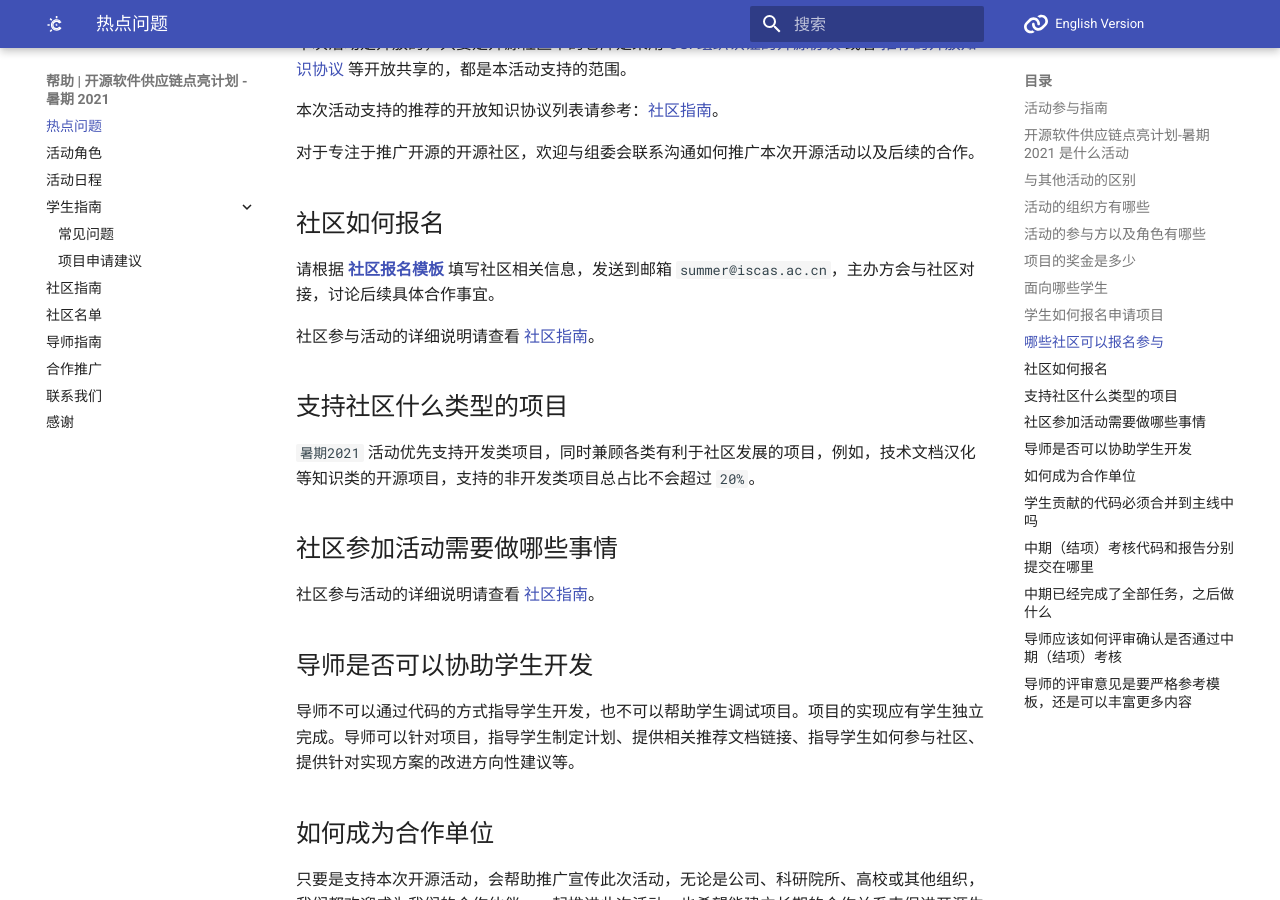
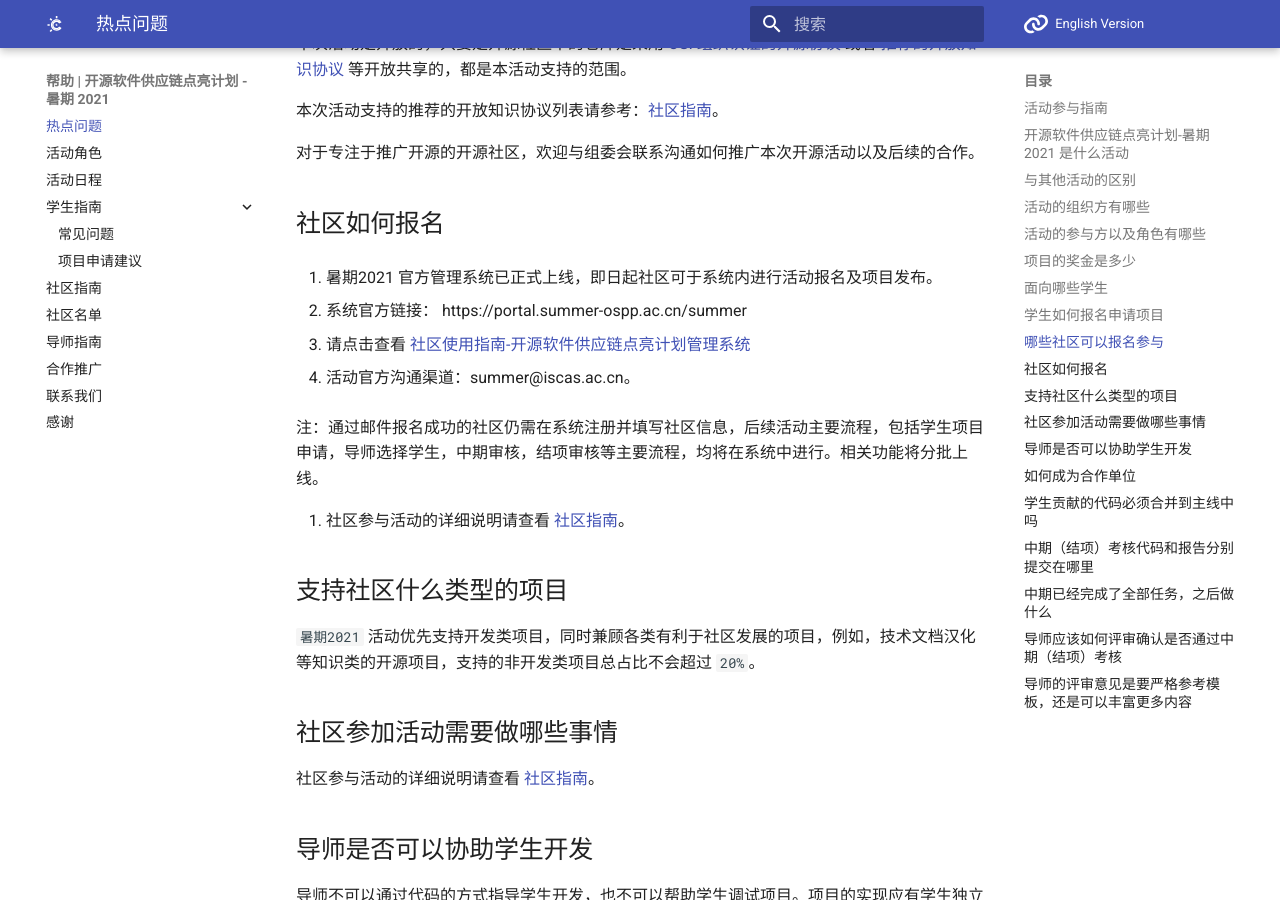
Before and after one commit to summer-ospp/help, an MkDocs documentation site: the page built from docs/index.md, in a window 1280 px wide and 900 px high, scrolled down 2260 px. Built offline with MkDocs 1.6.1 and Material for MkDocs 9.7.7, drawn with Linux system fonts in a browser that asks for light colours; comment, search, counter and statistics services are not loaded.

Commit message:
Update index.md

```diff
--- a/docs/index.md
+++ b/docs/index.md
@@ -74,9 +74,17 @@
 
 ## 社区如何报名
 
-请根据 [**社区报名模板**](./assets/社区报名模板.txt) 填写社区相关信息，发送到邮箱 `summer@iscas.ac.cn`，主办方会与社区对接，讨论后续具体合作事宜。
+1. 暑期2021 官方管理系统已正式上线，即日起社区可于系统内进行活动报名及项目发布。
 
-社区参与活动的详细说明请查看 [社区指南](community.md)。
+  - 系统官方链接： https://portal.summer-ospp.ac.cn/summer
+
+  - 请点击查看 [社区使用指南-开源软件供应链点亮计划管理系统](https://github.com/summer-ospp/help/blob/main/docs/assets/%E7%BB%84%E7%BB%87%E4%BD%BF%E7%94%A8%E6%8C%87%E5%8D%97-%E5%BC%80%E6%BA%90%E8%BD%AF%E4%BB%B6%E4%BE%9B%E5%BA%94%E9%93%BE%E7%82%B9%E4%BA%AE%E8%AE%A1%E5%88%92%E7%AE%A1%E7%90%86%E7%B3%BB%E7%BB%9F.pdf)
+
+  - 活动官方沟通渠道：summer@iscas.ac.cn。
+
+  注：通过邮件报名成功的社区仍需在系统注册并填写社区信息，后续活动主要流程，包括学生项目申请，导师选择学生，中期审核，结项审核等主要流程，均将在系统中进行。相关功能将分批上线。
+
+2. 社区参与活动的详细说明请查看 [社区指南](community.md)。
 
 ## 支持社区什么类型的项目
 
```
